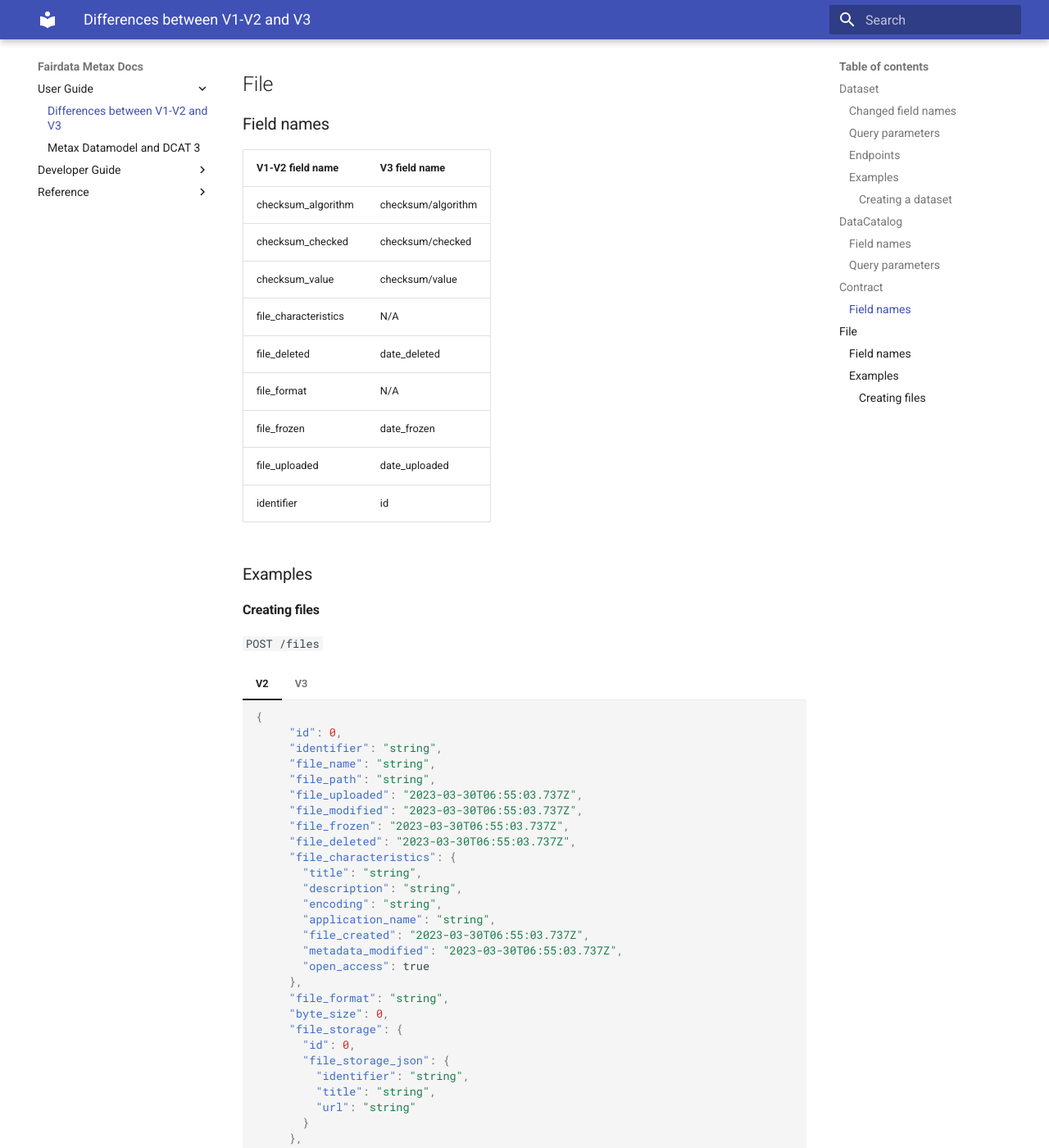
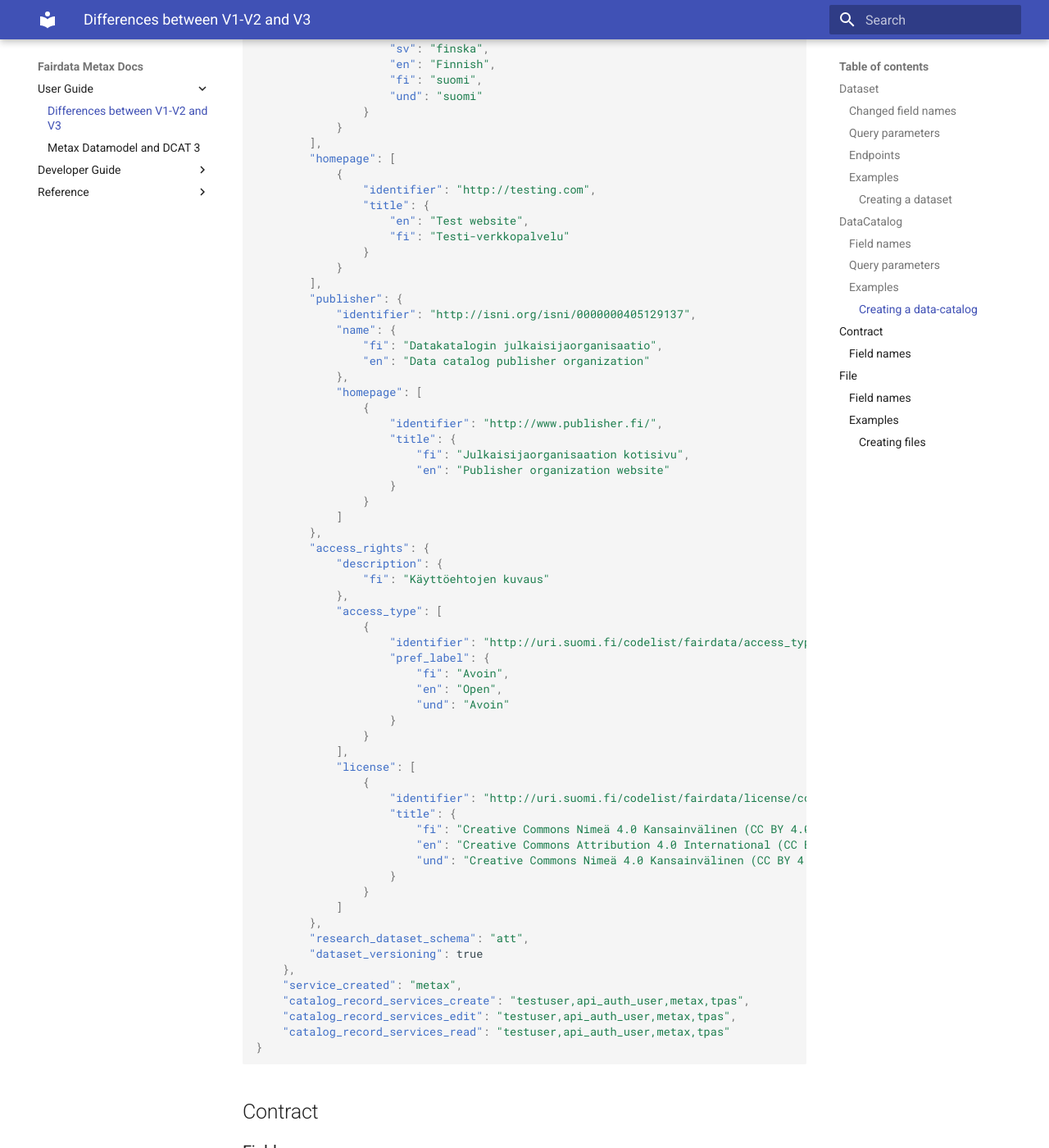
Before and after one commit to CSCfi/fairdata-metax-v3, an MkDocs documentation site: the page built from docs/user-guide/V1-V3-migration-guide.md, in a window 1280 px wide and 1400 px high, scrolled down 6928 px. Shown: the whole window at 82% size. Built offline with MkDocs 1.6.1 and Material for MkDocs 9.7.7, drawn with Linux system fonts in a browser that asks for light colours; emoji names are drawn with the system emoji font; some of the changed text lies outside the part shown.

Commit message:
Fix and clarify V1-V3 docs

````diff
--- a/docs/user-guide/V1-V3-migration-guide.md
+++ b/docs/user-guide/V1-V3-migration-guide.md
@@ -80,6 +80,10 @@
 
 #### Creating a dataset
 
+!!! NOTE
+
+    If you want to try out the dataset creation with this example, create the data-catalog first. Example data-catalog creation request can be found under DataCatalog in this article.
+
 `POST /datasets`
 
 === "V2"
@@ -168,17 +171,18 @@
     ``` json
     {
         "data_catalog": "urn:nbn:fi:att:data-catalog-ida",
-        "theme": {
-            "url": "http://www.yso.fi/onto/koko/p32261",
-            "in_scheme": "http://www.yso.fi/onto/koko/",
-            "pref_label": {
-                "fi": "roolipelit"
+        "theme": [
+            {
+                "url": "http://www.yso.fi/onto/koko/p32261",
+                "in_scheme": "http://www.yso.fi/onto/koko/",
+                "pref_label": {
+                    "fi": "roolipelit"
+                }
             }
-        },
+        ],
         "title": {
             "fi": "Otsikko"
         },
-        "issued": "2022-12-15",
         "actors": [
             {
                 "role": "creator",
@@ -235,6 +241,7 @@
                     "last_name": "Teppo"
                 },
                 "organization": "CSC"
+            }
         }
     }
     ```
@@ -275,6 +282,145 @@
 | N/A                  | publisher__homepage__url                       |
 | N/A                  | publisher__name__values                        |
 | N/A                  | title__values                                  |
+
+
+### Examples
+
+#### Creating a data-catalog
+
+`POST /data-catalog`
+
+=== "V2"
+
+    ``` json
+    {
+        "catalog_json": {
+            "modified": "2014-01-17T08:19:58Z",
+            "issued": "2014-02-27",
+            "title": {
+                "fi": "Testidatakatalogin nimi",
+                "en": "Test data catalog name"
+            },
+            "harvested": false,
+            "language": [
+                {
+                    "identifier": "http://lexvo.org/id/iso639-3/fin",
+                    "title": {
+                        "sv": "finska",
+                        "en": "Finnish",
+                        "fi": "suomi",
+                        "und": "suomi"
+                    }
+                }
+            ],
+            "homepage": [
+                {
+                    "identifier": "http://testing.com",
+                    "title": {
+                        "en": "Test website",
+                        "fi": "Testi-verkkopalvelu"
+                    }
+                }
+            ],
+            "publisher": {
+                "identifier": "http://isni.org/isni/0000000405129137",
+                "name": {
+                    "fi": "Datakatalogin julkaisijaorganisaatio",
+                    "en": "Data catalog publisher organization"
+                },
+                "homepage": [
+                    {
+                        "identifier": "http://www.publisher.fi/",
+                        "title": {
+                            "fi": "Julkaisijaorganisaation kotisivu",
+                            "en": "Publisher organization website"
+                        }
+                    }
+                ]
+            },
+            "access_rights": {
+                "description": {
+                    "fi": "Käyttöehtojen kuvaus"
+                },
+                "access_type": [
+                    {
+                        "identifier": "http://uri.suomi.fi/codelist/fairdata/access_type/code/open",
+                        "pref_label": {
+                            "fi": "Avoin",
+                            "en": "Open",
+                            "und": "Avoin"
+                        }
+                    }
+                ],
+                "license": [
+                    {
+                        "identifier": "http://uri.suomi.fi/codelist/fairdata/license/code/CC-BY-4.0",
+                        "title": {
+                            "fi": "Creative Commons Nimeä 4.0 Kansainvälinen (CC BY 4.0)",
+                            "en": "Creative Commons Attribution 4.0 International (CC BY 4.0)",
+                            "und": "Creative Commons Nimeä 4.0 Kansainvälinen (CC BY 4.0)"
+                        }
+                    }
+                ]
+            },
+            "research_dataset_schema": "att",
+            "dataset_versioning": true
+        },
+        "service_created": "metax",
+        "catalog_record_services_create": "testuser,api_auth_user,metax,tpas",
+        "catalog_record_services_edit": "testuser,api_auth_user,metax,tpas",
+        "catalog_record_services_read": "testuser,api_auth_user,metax,tpas"
+    }
+    ```
+
+=== "V3"
+
+    ``` json
+    {
+        "title": {
+            "en": "Testing catalog",
+            "fi": "Testi katalogi"
+        },
+        "language": [
+            {
+                "url": "http://lexvo.org/id/iso639-3/fin"
+            }
+        ],
+        "harvested": false,
+        "publisher": {
+            "name": {
+                "en": "Testing",
+                "fi": "Testi"
+            },
+            "homepage": [
+                {
+                    "title": {
+                        "en": "Publisher organization website",
+                        "fi": "Julkaisijaorganisaation kotisivu"
+                    },
+                    "url": "http://www.testi.fi/"
+                }
+            ]
+        },
+        "id": "urn:nbn:fi:att:data-catalog-ida",
+        "access_rights": {
+            "license": [
+                {
+                    "url": "http://uri.suomi.fi/codelist/fairdata/license/code/CC0-1.0"
+                }
+            ],
+            "access_type": {
+                "url": "http://uri.suomi.fi/codelist/fairdata/access_type/code/open"
+            },
+            "description": {
+                "en": "Contains datasets from IDA service",
+                "fi": "Sisältää aineistoja IDA-palvelusta"
+            }
+        },
+        "dataset_versioning_enabled": false,
+        "dataset_schema": "att"
+    }
+    ```
 
 ## Contract
 
````
Also changed, not shown: other parts of docs/user-guide/V1-V3-migration-guide.md (+24 -23 lines).
